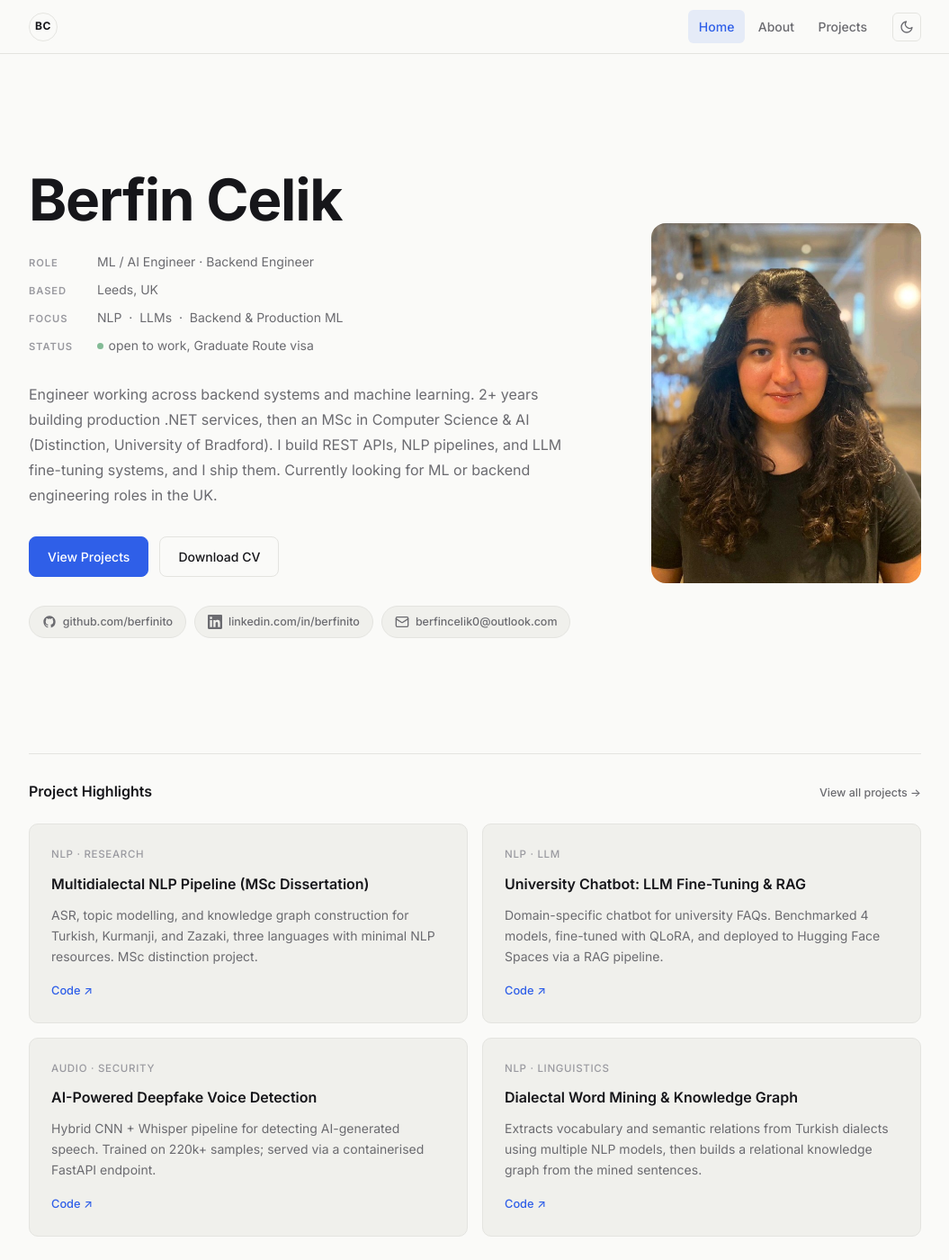
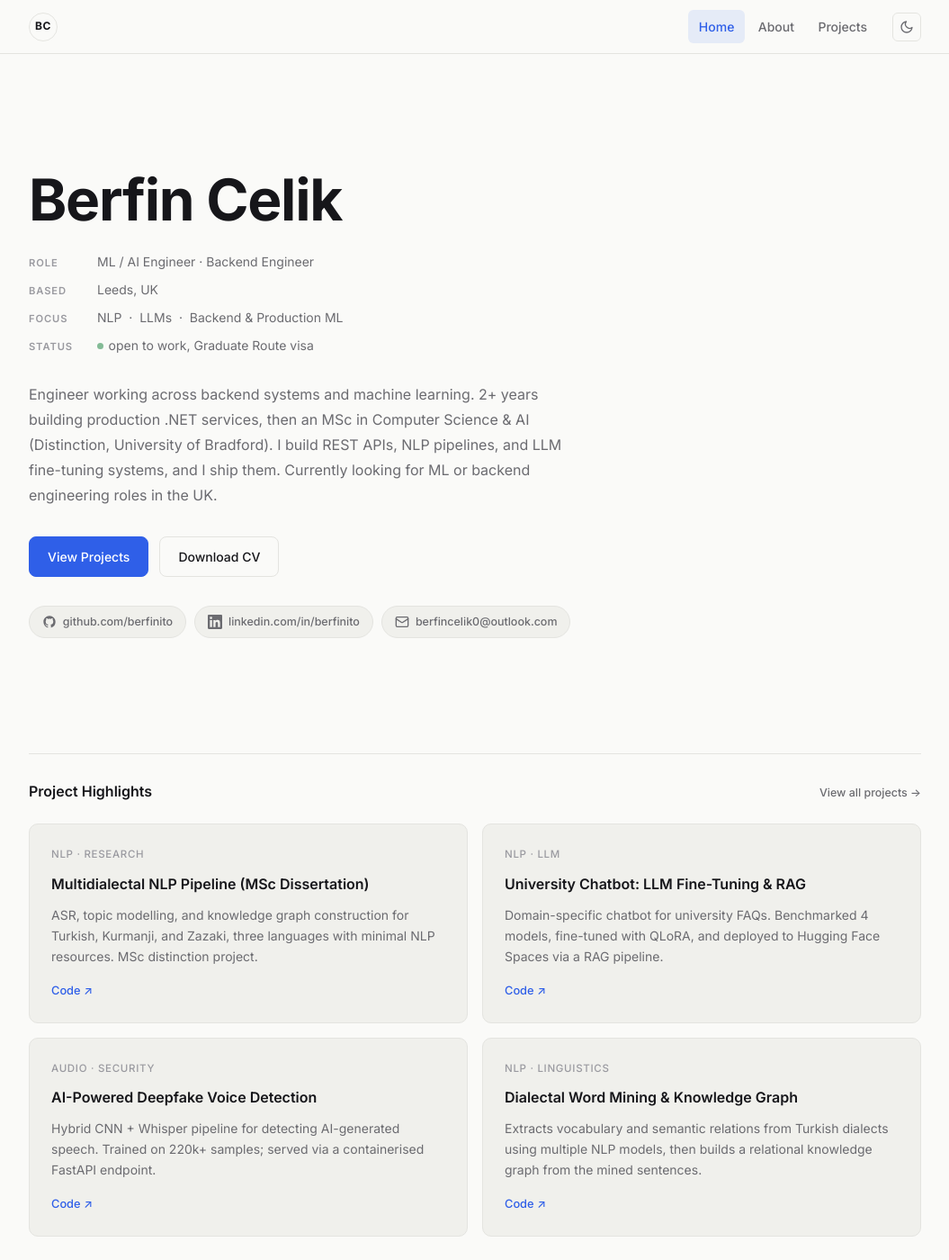
Before and after one commit to berfinito/berfinito.github.io, a Jekyll site: the page built from index.md, in a window 1280 px wide and 1400 px high. Shown: the whole window at 90% size, without its empty margins (112-1167 px from the left). Built offline with Jekyll 4.4.1, drawn with Linux system fonts in a browser that asks for light colours.

Commit message:
Home/About: remove hero photo, fix About width and avatar
Removed hero profile photo, hero-split flex layout, hero-content
wrapper, and all related CSS (.hero-split, .hero-content, .hero-photo
including mobile breakpoint rules). Hero returns to full-width text.

about-intro grid changed to `260px minmax(0, 1fr)` to prevent text
column from becoming a fixed pixel value. Verified: avatar renders
260x347px with 16px border-radius; post-body 992px wide, max-width
none; site-main 1040px.

Co-Authored-By: Claude Sonnet 4.6 <noreply@anthropic.com>

```diff
--- a/assets/css/main.css
+++ b/assets/css/main.css
@@ -459,27 +459,6 @@ button:focus-visible,
   max-width: 740px;
 }
 
-.hero-split {
-  display: flex;
-  align-items: center;
-  gap: 3.5rem;
-  max-width: none;
-}
-
-.hero-content {
-  flex: 1;
-  min-width: 0;
-}
-
-.hero-photo {
-  width: 300px;
-  flex-shrink: 0;
-  border-radius: 16px;
-  display: block;
-  object-fit: cover;
-  aspect-ratio: 3 / 4;
-}
-
 .hero h1 {
   font-size: clamp(2.5rem, 6vw, 4rem);
   font-weight: 700;
@@ -794,7 +773,7 @@ button:focus-visible,
 
 .about-intro {
   display: grid;
-  grid-template-columns: 260px 1fr;
+  grid-template-columns: 260px minmax(0, 1fr);
   gap: 2.5rem;
   align-items: start;
   margin-bottom: 2rem;
@@ -1303,17 +1282,6 @@ button:focus-visible,
   .card-grid { grid-template-columns: 1fr; }
 
   .hero { padding: 3rem 0 2rem; }
-
-  .hero-split {
-    flex-direction: column-reverse;
-    gap: 2rem;
-  }
-
-  .hero-photo {
-    width: 140px;
-    aspect-ratio: 1;
-    align-self: center;
-  }
 }
 
 @media (max-width: 480px) {
--- a/index.md
+++ b/index.md
@@ -3,9 +3,7 @@ layout: default
 title: Home
 ---
 
-<section class="hero hero-split">
-
-  <div class="hero-content">
+<section class="hero">
 
     <h1>Berfin Celik</h1>
 
@@ -80,11 +78,6 @@ title: Home
       </a>
     </div>
 
-  </div>
-
-  <img src="/assets/images/profile.jpg"
-       alt="Berfin Celik"
-       class="hero-photo" />
 
 </section>
 
```
